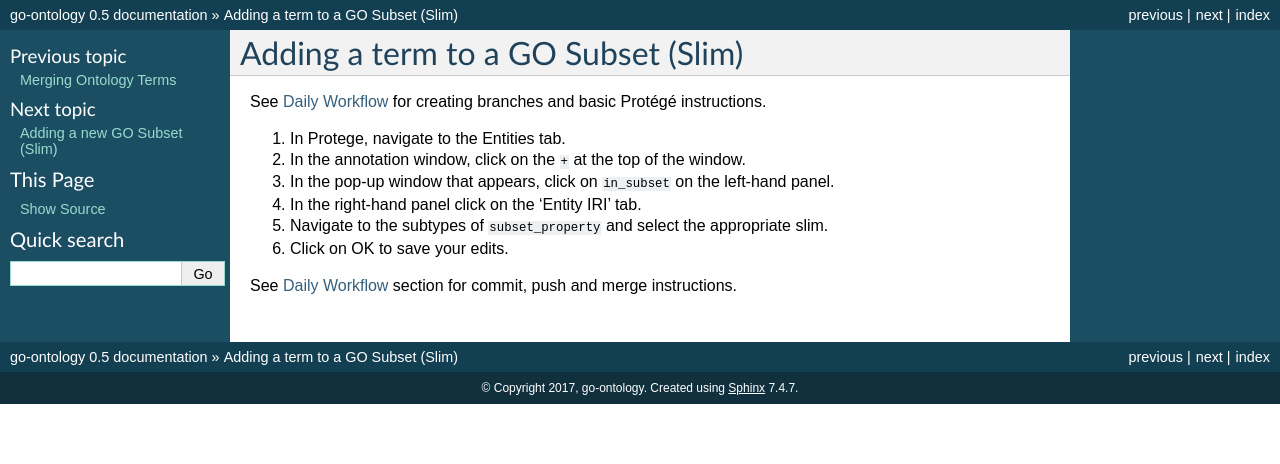
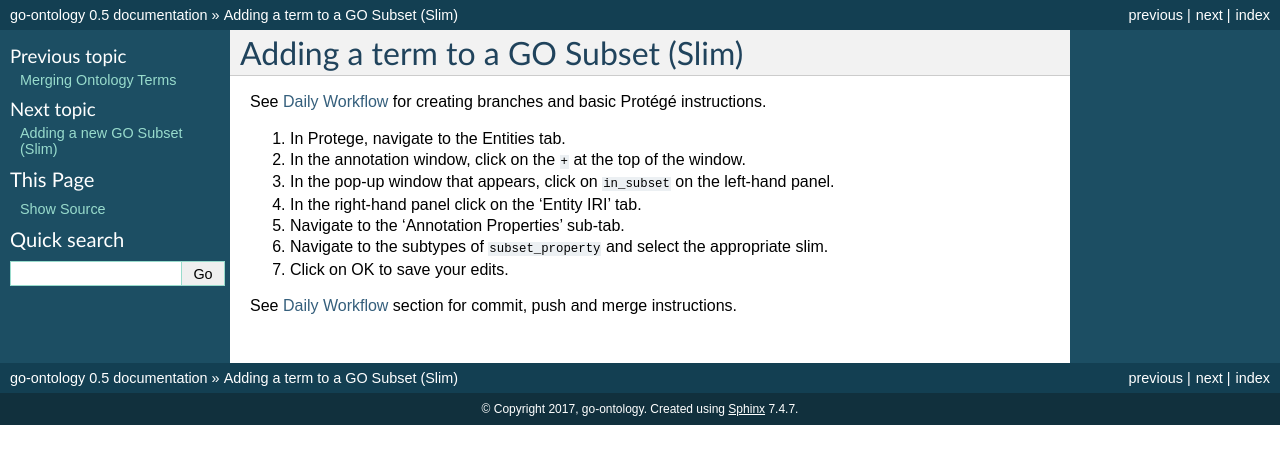
Before and after one commit to geneontology/go-ontology, a Sphinx documentation site: the page built from docs/NewSlimTerm.md, in a window 1280 px wide. Shown: the top 464 px of the page. Built offline with Sphinx 7.4.7, drawn with Linux system fonts in a browser that asks for light colours.

Commit message:
Update NewSlimTerm.md
Added Step 5  "Navigate to the 'Annotation Properties' sub-tab."

````diff
--- a/docs/NewSlimTerm.md
+++ b/docs/NewSlimTerm.md
@@ -10,9 +10,11 @@ See [Daily Workflow](http://go-ontology.readthedocs.io/en/latest/Installgit.html
 
 4.	In the right-hand panel click on the ‘Entity IRI’ tab.
 
-5.	Navigate to the subtypes of ```subset_property``` and select the appropriate slim.
+5. Navigate to the 'Annotation Properties' sub-tab.
 
-6.	Click on OK to save your edits.
+6.	Navigate to the subtypes of ```subset_property``` and select the appropriate slim.
+
+7.	Click on OK to save your edits.
 
 
 See [Daily Workflow](http://go-ontology.readthedocs.io/en/latest/Installgit.html#daily-workflow-committing-pushing-and-merging-your-changes-to-the-repository) section for commit, push and merge instructions.
````
